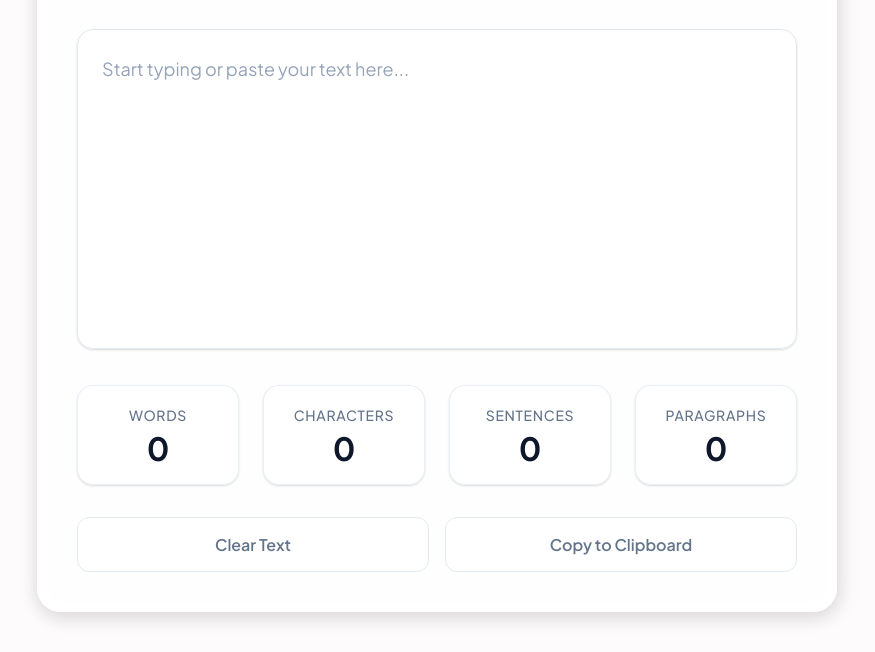
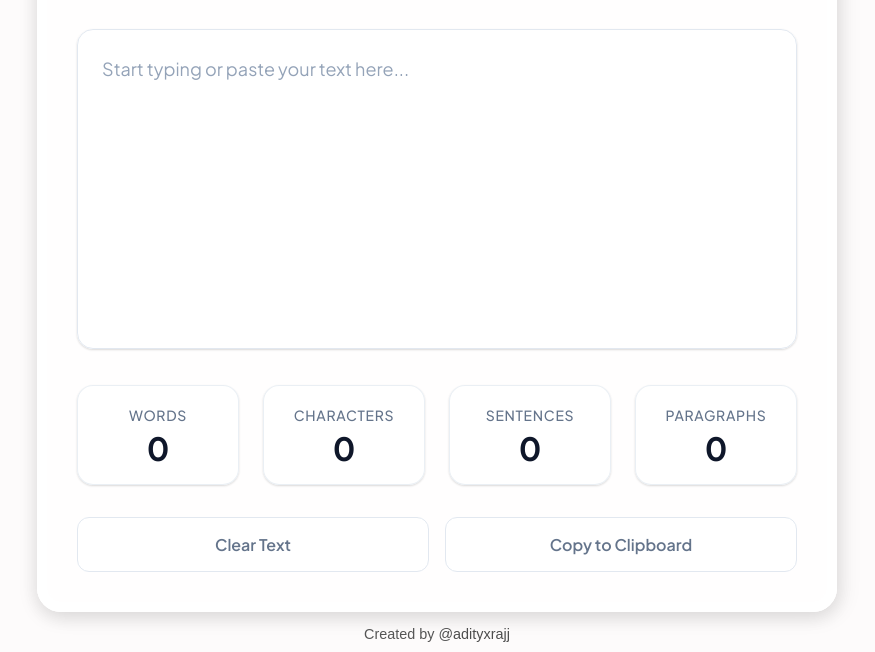
Before and after one commit to adityxrajj/count-craft, a plain HTML site: page index.html in a window 1280 px wide. Shown: the part 148-800 px from the top of the page, without its empty margins (203-1078 px from the left). Drawn offline with Linux system fonts and the light colour scheme.

Commit message:
Add files via upload

```diff
--- a/index.html
+++ b/index.html
@@ -37,6 +37,11 @@
             <button class="copy-btn" id="copy-btn">Copy to Clipboard</button>
         </div>
     </div>
+
+    <footer class="developer-info">
+        Created by <a href="https://github.com/adityxrajj">@adityxrajj</a>
+    </footer>
+
     <script src="script.js"></script>
 </body>
 
--- a/styles.css
+++ b/styles.css
@@ -212,6 +212,22 @@ button:active {
     }
 }
 
+.developer-info {
+    font-family: "Poppins", sans-serif;
+    color: #555;
+    position: fixed;
+    bottom: 10px;
+    width: 100%;
+    text-align: center;
+    font-size: 0.9rem;
+}
+
+a {
+    color: #4d4d4d;
+    text-decoration: none;
+}
+
+
 /* Custom scrollbar */
 textarea::-webkit-scrollbar {
     width: 8px;
```
Also changed, not shown: 2 other files.
